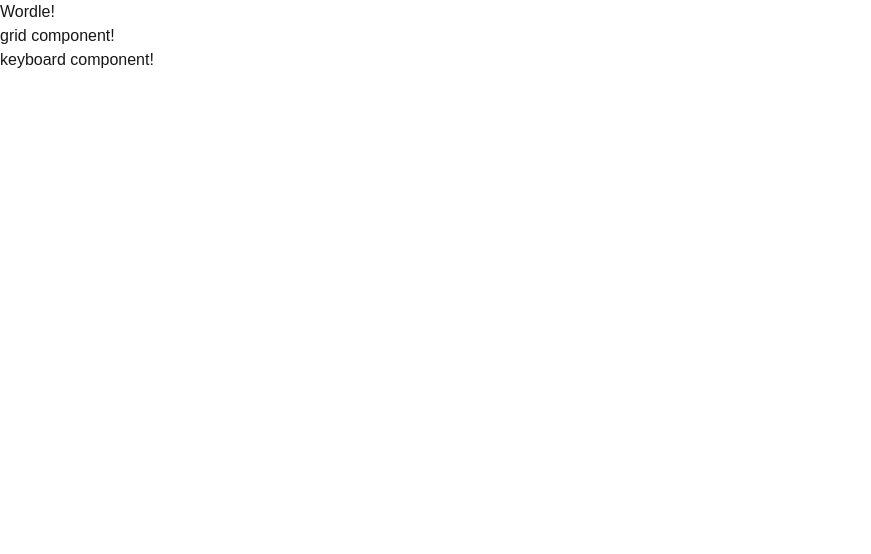
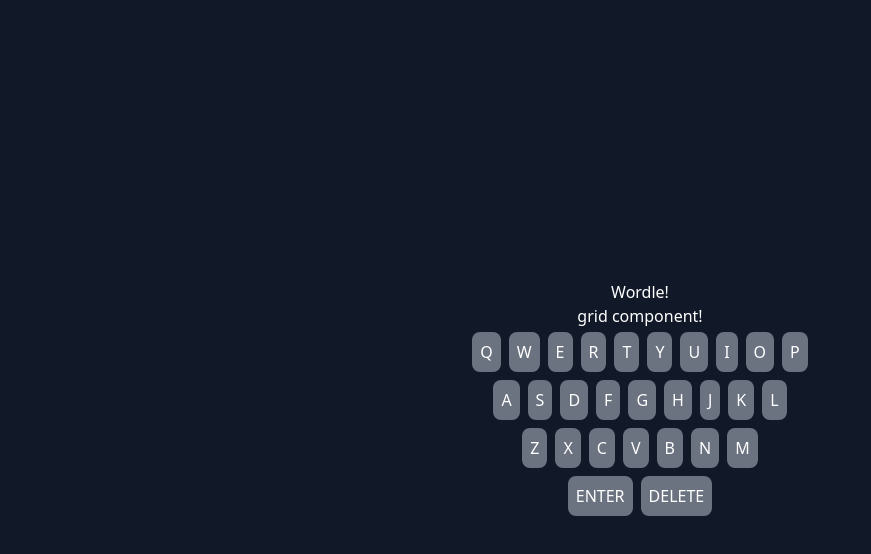
Before and after one commit to kezdev/wordle-nextjs, a Next.js app: page / in a window 1280 px wide. Shown: the top 554 px of the page, without its empty margins (0-871 px from the left). Built offline with nearby package versions, Linux system fonts and the light colour scheme.

Commit message:
keyboard component

```diff
--- a/pages/components/Keyboard.jsx
+++ b/pages/components/Keyboard.jsx
@@ -1,9 +1,29 @@
 import React from 'react';
 
-const Keyboard = () => {
+const Keyboard = ({ onKeyPress }) => {
+    const keys = [
+        ['Q', 'W', 'E', 'R', 'T', 'Y', 'U', 'I', 'O', 'P'],
+        ['A', 'S', 'D', 'F', 'G', 'H', 'J', 'K', 'L'],
+        ['Z', 'X', 'C', 'V', 'B', 'N', 'M'],
+    ];
+
     return (
-        <h1>keyboard component!</h1>
-    )
-}
+        <div className="keyboard">
+            {keys.map((row, i) => (
+                <div className="keyboard-row" key={i}>
+                    {row.map((key) => (
+                        <button key={key} onClick={() => onKeyPress(key)}>
+                            {key}
+                        </button>
+                    ))}
+                </div>
+            ))}
+            <div className="keyboard-row">
+                <button onClick={() => onKeyPress('ENTER')}>ENTER</button>
+                <button onClick={() => onKeyPress('DELETE')}>DELETE</button>
+            </div>
+        </div>
+    );
+};
 
 export default Keyboard;
--- a/pages/index.js
+++ b/pages/index.js
@@ -2,10 +2,16 @@
 import Keyboard from "@/pages/components/Keyboard";
 
 export default function Home() {
-  return ( <div className="game-container">
-       <h1>Wordle!</h1>
-       <Grid />
-       <Keyboard />
-     </div>
-  );
+
+    const keyPressed = (key) => {
+        console.log(key);
+    }
+
+    return (
+        <div className="game-container">
+            <h1>Wordle!</h1>
+            <Grid />
+            <Keyboard onKeyPress={keyPressed}/>
+        </div>
+    );
 }
--- a/styles/globals.css
+++ b/styles/globals.css
@@ -2,26 +2,14 @@
 @tailwind components;
 @tailwind utilities;
 
-:root {
-  --background: #ffffff;
-  --foreground: #171717;
+body {
+  @apply bg-gray-900 text-white flex justify-center items-center min-h-screen;
 }
 
-@media (prefers-color-scheme: dark) {
-  :root {
-    --background: #0a0a0a;
-    --foreground: #ededed;
-  }
+.game-container {
+  @apply text-center;
 }
 
-body {
-  color: var(--foreground);
-  background: var(--background);
-  font-family: Arial, Helvetica, sans-serif;
+button {
+  @apply bg-gray-500 text-white border-none p-2 m-1 cursor-pointer hover:bg-gray-600 rounded-lg;
 }
-
-@layer utilities {
-  .text-balance {
-    text-wrap: balance;
-  }
-}
```
